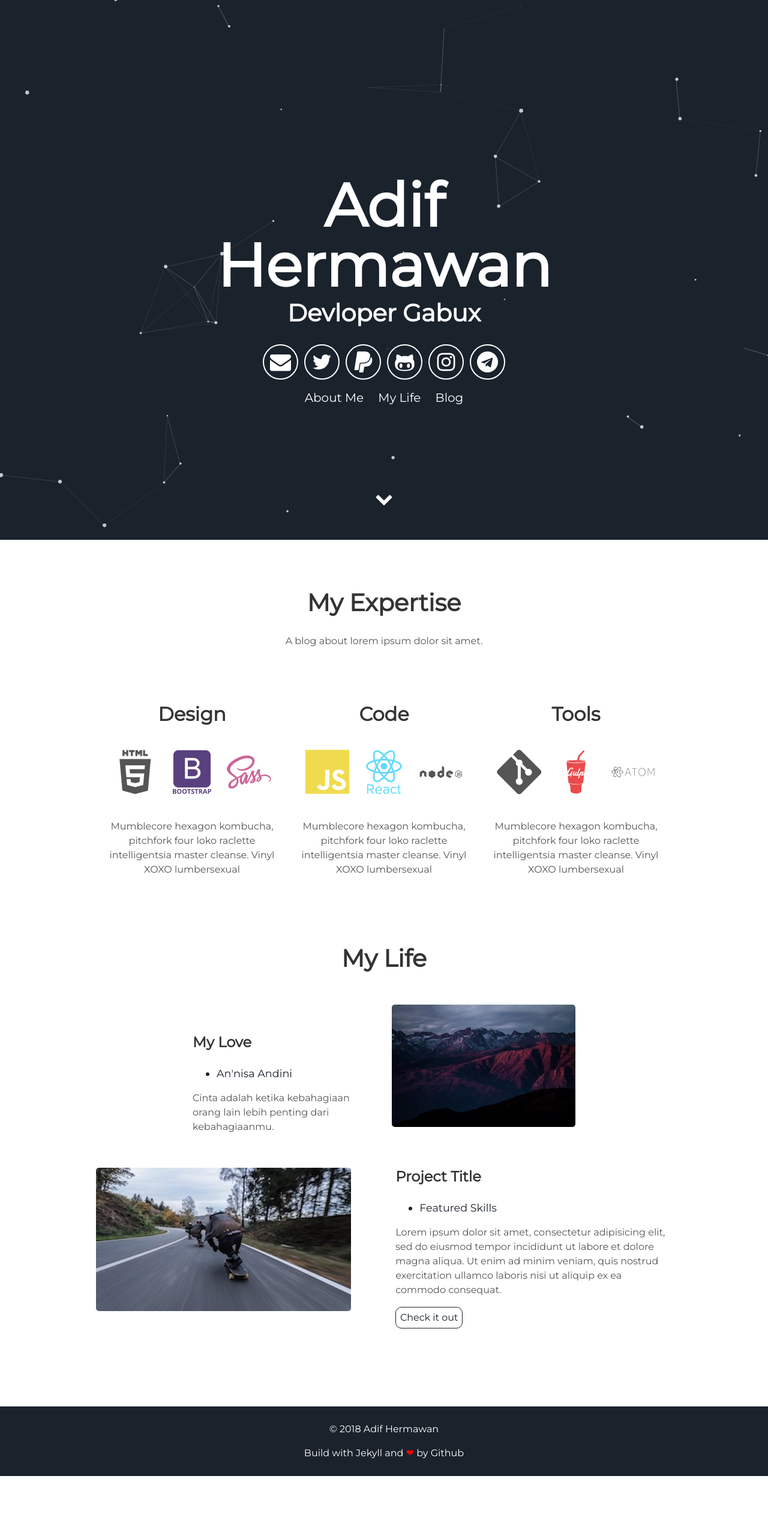
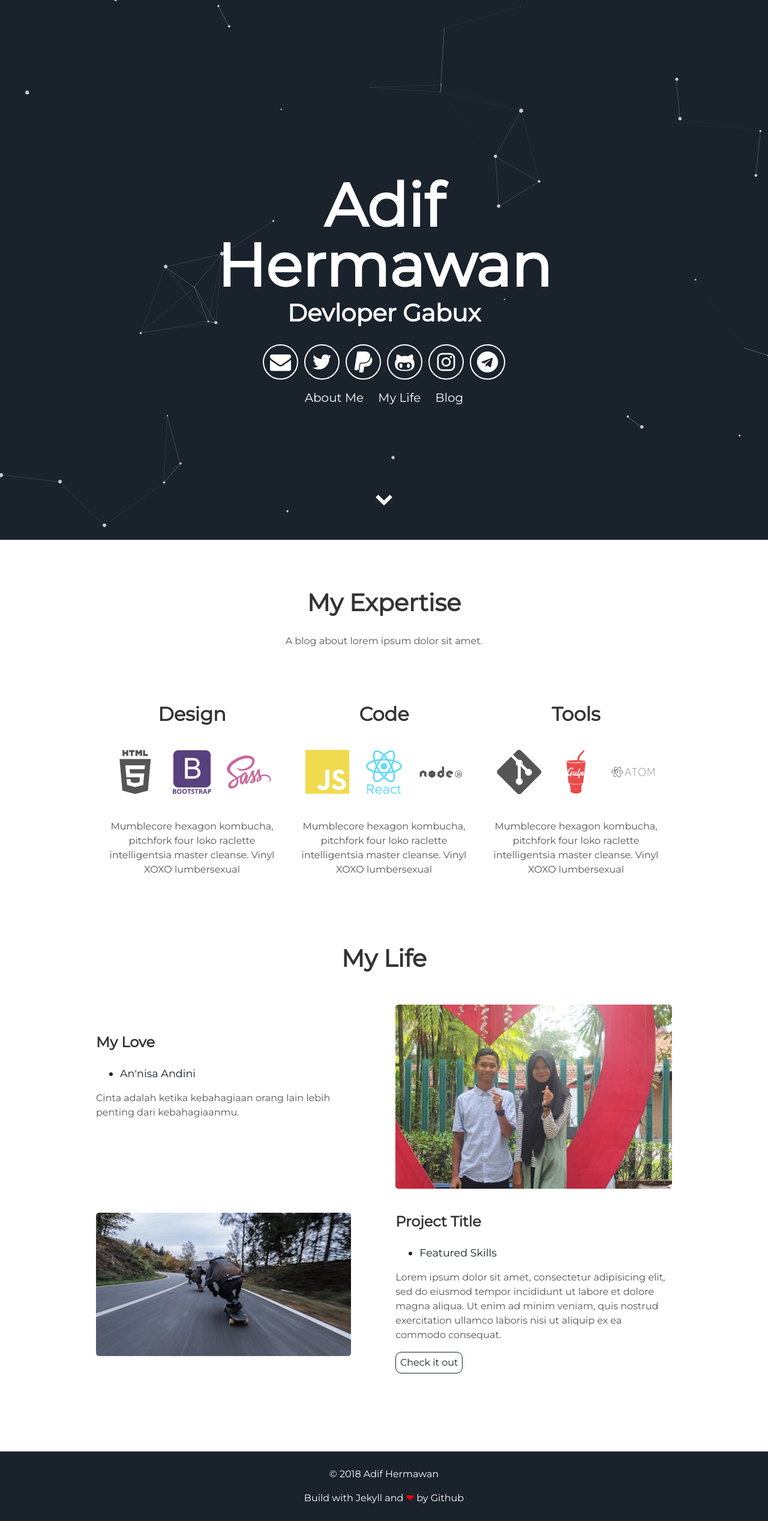
Before and after one commit to adif48/adif48, a Jekyll site: the page built from index.html, in a window 1280 px wide. Shown: the whole page at 60% size. Built offline with Jekyll 4.4.1, drawn with Linux system fonts in a browser that asks for light colours; before the commit the page ends 2461 px from its top, so only the background shows below that.

Commit message:
Update projects.html

```diff
--- a/_includes/projects.html
+++ b/_includes/projects.html
@@ -3,7 +3,7 @@
 </div>
 <div class="user-projects">
   <div class="images-right">
-    <img alt="mountains" src="{{ "/assets/img/mountains.jpg" | prepend: site.baseurl }}" />
+    <img alt="mountains" src="{{ "/assets/img/adif.jfif" | prepend: site.baseurl }}" />
   </div>
   <div class="contents">
     <h3> My Love </h3>
```
